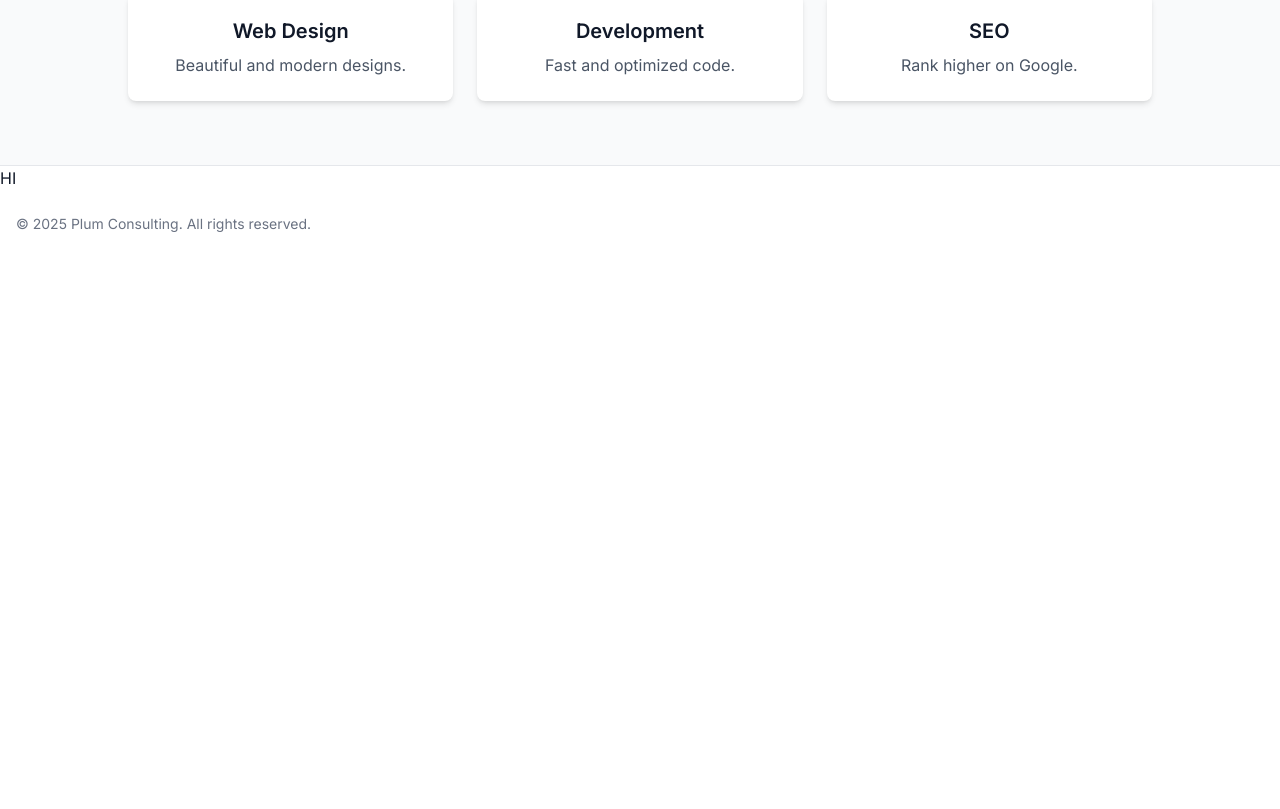
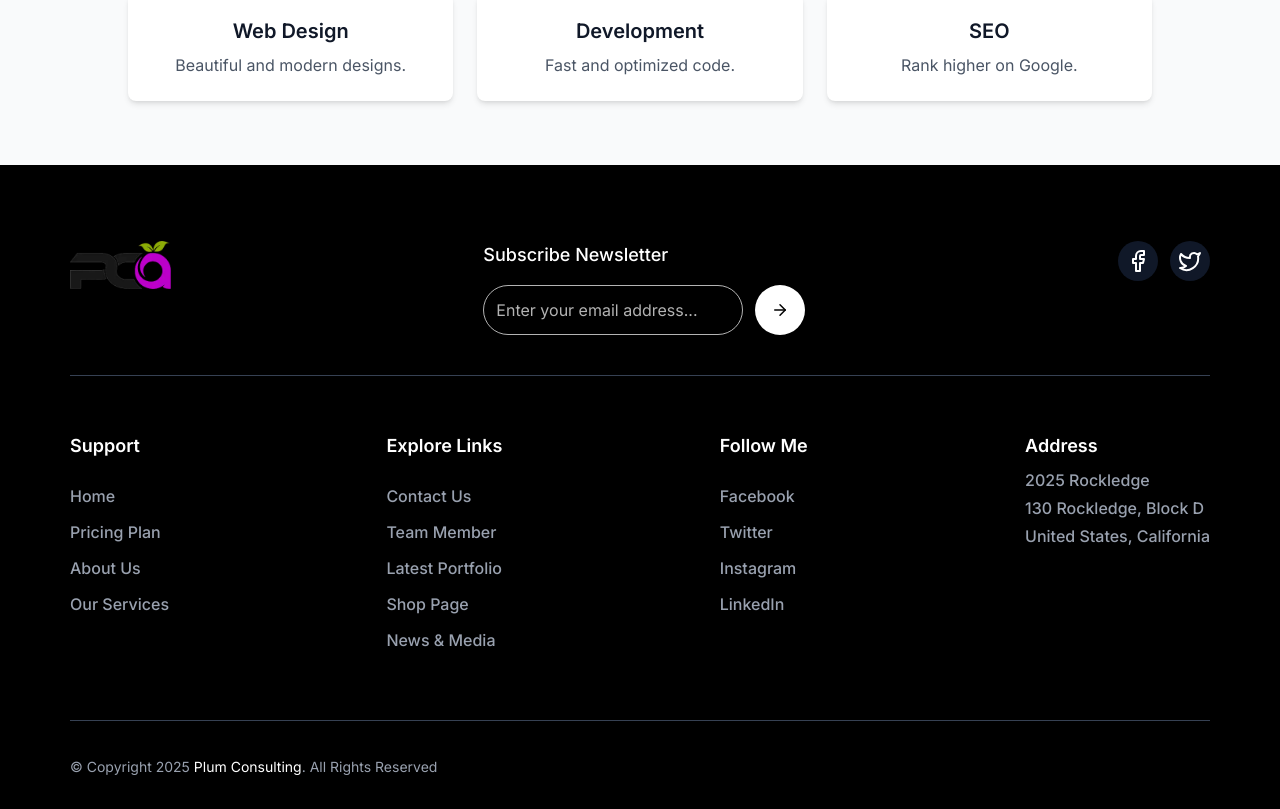
Before and after one commit to ko-source/plum-consulting, a React (Vite) app: page / in a window 1280 px wide. Shown: the part 1052-1861 px from the top of the page. Before the commit the page ends 1310 px from the top, so only its background shows below. Built offline with nearby package versions, Linux system fonts and the light colour scheme.

Commit message:
Footer implementation

```diff
--- a/src/Components/Button.jsx
+++ b/src/Components/Button.jsx
@@ -1,9 +1,9 @@
-import React from "react";
+  import React from "react";
 
 const Button = ({ text, color, padding, showCircle, onClick, textColor }) => {
   return (
     <button
-      className="flex items-center justify-center rounded-full text-sm leading-4 text-center  font-medium shadow-md transition hover:opacity-90 cursor-pointer"
+      className="flex items-center justify-center rounded-full text-sm leading-4 text-center duration-300 ease-linear  font-medium shadow-md transition hover:opacity-80 cursor-pointer"
       style={{
         backgroundColor: color || "#BB00C9",
         padding: padding || "16px 24px",
@@ -19,4 +19,4 @@ const Button = ({ text, color, padding, showCircle, onClick, textColor }) => {
   );
 };
 
-export default Button;
+  export default Button;
--- a/src/Components/Footer.jsx
+++ b/src/Components/Footer.jsx
@@ -0,0 +1,130 @@
+import { motion } from "framer-motion";
+import { Facebook, Twitter, Mail, ArrowRight } from "lucide-react";
+import logo from "../assets/images/logo.webp";
+const Footer = () => {
+    const inputClasses = `
+    p-3 rounded-full bg-transparent border border-white/70 dark:border-gray-400
+    text-white dark:text-gray-200 placeholder-white/70 dark:placeholder-gray-400
+    focus:outline-none focus:ring-2 focus:ring-[#A500B3] transition focus:border-none duration-300 ease-in-out
+  `;
+  return (
+    <footer className="bg-black text-white py-12 px-4  md:px-[70px] md:py-16 md:pb-8  dark:bg-gray-900">
+      <div className="border-b border-gray-700 pb-10 pt-3">
+        <motion.div
+        initial={{ opacity: 0, y: 20 }}
+        animate={{ opacity: 1, y: 0 }}
+        transition={{ duration: 0.5 }}
+        className="max-w-6xl mx-auto flex flex-col md:flex-row justify-between md:items-start  "
+      >
+        <div className="flex items-center space-x-2 mb-4 md:mb-0">
+         <img
+                       src={logo}
+                       alt="Logo"
+                       className="h-12"
+                     />
+        </div>
+        <motion.div
+          initial={{ opacity: 0 }}
+          animate={{ opacity: 1 }}
+          transition={{ delay: 0.2, duration: 0.5 }}
+          className="flex flex-col items-start space-y-4 mb-4 md:mb-0"
+        >
+          <span className="text-lg font-medium">Subscribe Newsletter</span>
+          <div className="flex items-center space-x-3">
+            <input
+              type="email"
+              placeholder="Enter your email address..."
+              className={inputClasses}
+            />
+            <button className="p-4 bg-white w-full text-black transition duration-300 ease-in-out rounded-full hover:bg-[#A500B3] hover:text-white cursor-pointer dark:bg-gray-700 dark:text-white dark:hover:bg-gray-600">
+              <ArrowRight size={18} />
+            </button>
+          </div>
+        </motion.div>
+            <motion.div
+            initial={{ opacity: 0 }}
+            animate={{ opacity: 1 }}
+            transition={{ delay: 0.4, duration: 0.5 }}
+            className="flex space-x-3"
+            >
+            <a
+                href="https://facebook.com"
+                target="_blank"
+                rel="noopener noreferrer"
+                className="h-10 w-10 flex items-center justify-center bg-[#101828] text-white hover:bg-[#A500B3] p-2 rounded-full transition-colors duration-200 dark:hover:bg-pink-600"
+            >
+                <Facebook size={24} />
+            </a>
+            <a
+                href="https://twitter.com"
+                target="_blank"
+                rel="noopener noreferrer"
+                className="h-10 w-10 flex items-center justify-center bg-[#101828] text-white hover:bg-[#A500B3] p-2 rounded-full transition-colors duration-200 "
+            >
+                <Twitter size={24} />
+            </a>
+            </motion.div>
+      </motion.div>
+      </div>
+
+      <div className="border-b border-gray-700 pt-8">
+        <motion.div
+        initial={{ opacity: 0, y: 20 }}
+        animate={{ opacity: 1, y: 0 }}
+        transition={{ delay: 0.6, duration: 0.5 }}
+        className="max-w-6xl min-h-72 mx-auto flex flex-col md:flex-row justify-between mt-6 space-y-6 md:space-y-0"
+      >
+        <div className="text-left">
+          <h3 className="text-lg font-semibold mb-6">Support</h3>
+          <ul className="space-y-3 ">
+            <li><a href="#" className="text-[#99A1AF] hover:text-white  transition-colors duration-200  font-medium">Home</a></li>
+            <li><a href="#" className="text-[#99A1AF] hover:text-white  transition-colors duration-200 font-medium">Pricing Plan</a></li>
+            <li><a href="#" className="text-[#99A1AF] hover:text-white  transition-colors duration-200 font-medium">About Us</a></li>
+            <li><a href="#" className="text-[#99A1AF] hover:text-white  transition-colors duration-200 font-medium">Our Services</a></li>
+          </ul>
+        </div>
+        <div className="text-left">
+          <h3 className="text-lg font-semibold mb-6">Explore Links</h3>
+          <ul className="space-y-3">
+            <li><a href="#" className="text-[#99A1AF] hover:text-white  transition-colors duration-200 font-medium">Contact Us</a></li>
+            <li><a href="#" className="text-[#99A1AF] hover:text-white  transition-colors duration-200 font-medium">Team Member</a></li>
+            <li><a href="#" className="text-[#99A1AF] hover:text-white  transition-colors duration-200 font-medium">Latest Portfolio</a></li>
+            <li><a href="#" className="text-[#99A1AF] hover:text-white  transition-colors duration-200 font-medium">Shop Page</a></li>
+            <li><a href="#" className="text-[#99A1AF] hover:text-white  transition-colors duration-200 font-medium">News & Media</a></li>
+          </ul>
+        </div>
+        <div className="text-left">
+          <h3 className="text-lg font-semibold mb-6">Follow Me</h3>
+          <ul className="space-y-3">
+            <li><a href="#" className="text-[#99A1AF] hover:text-white  transition-colors duration-200 font-medium">Facebook</a></li>
+            <li><a href="#" className="text-[#99A1AF] hover:text-white  transition-colors duration-200 font-medium">Twitter</a></li>
+            <li><a href="#" className="text-[#99A1AF] hover:text-white  transition-colors duration-200 font-medium">Instagram</a></li>
+            <li><a href="#" className="text-[#99A1AF] hover:text-white  transition-colors duration-200 font-medium ">LinkedIn</a></li>
+          </ul>
+        </div>
+        <div className="text-left">
+          <h3 className="text-lg font-semibold mb-2">Address</h3>
+          <ul className="space-y-1 text-[#99A1AF] font-medium">
+            <li>2025 Rockledge</li>
+            <li>130 Rockledge, Block D</li>
+            <li>United States, California</li>
+          </ul>
+        </div>
+      </motion.div>
+      </div>
+
+     <div>
+        <motion.div
+        initial={{ opacity: 0, y: 20 }}
+        animate={{ opacity: 1, y: 0 }}
+        transition={{ delay: 0.8, duration: 0.5 }}
+        className=" max-w-6xl mx-auto flex items-center justify-start text-left mt-6"
+      >
+        <p className="text-sm pt-3 text-[#99A1AF]">© Copyright 2025 <span className="text-white">Plum Consulting</span>. All Rights Reserved</p>
+      </motion.div>
+     </div>
+    </footer>
+  );
+};
+
+export default Footer;
--- a/src/Layout/Layout.jsx
+++ b/src/Layout/Layout.jsx
@@ -1,26 +1,21 @@
 import { useTheme } from "../Hooks/useTheme";
 import Button from "../Components/Button";
 import Navbar from "../Components/Navbar";
+import Footer from "../Components/Footer";
 export default function Layout({ children }) {
    const { theme, setTheme } = useTheme();
   return (
     <div className="min-h-screen bg-white text-gray-900 dark:bg-gray-900 dark:text-gray-100 transition-colors">
       <header>
-        <Navbar />
-
+        <Navbar/>
       </header>
 
-      {/* Main content */}
       <main className="flex-1">
         <div className="max-w-full mx-auto">{children}</div>
       </main>
 
-      {/* Footer */}
-      <footer className="border-t border-gray-200 dark:border-red-700">
-        <button onClick={() => setTheme(theme === "dark" ? "light" : "dark")}>HI</button>
-        <div className="max-w-full mx-auto px-4 py-6 text-sm text-gray-500 dark:text-gray-400">
-          © {new Date().getFullYear()} Plum Consulting. All rights reserved.
-        </div>
+      <footer >
+        <Footer/>
       </footer>
     </div>
   );
```
Also changed, not shown: src/Pages/Home.jsx (line endings or trailing spaces), src/assets/images/handshake.webp (added).
